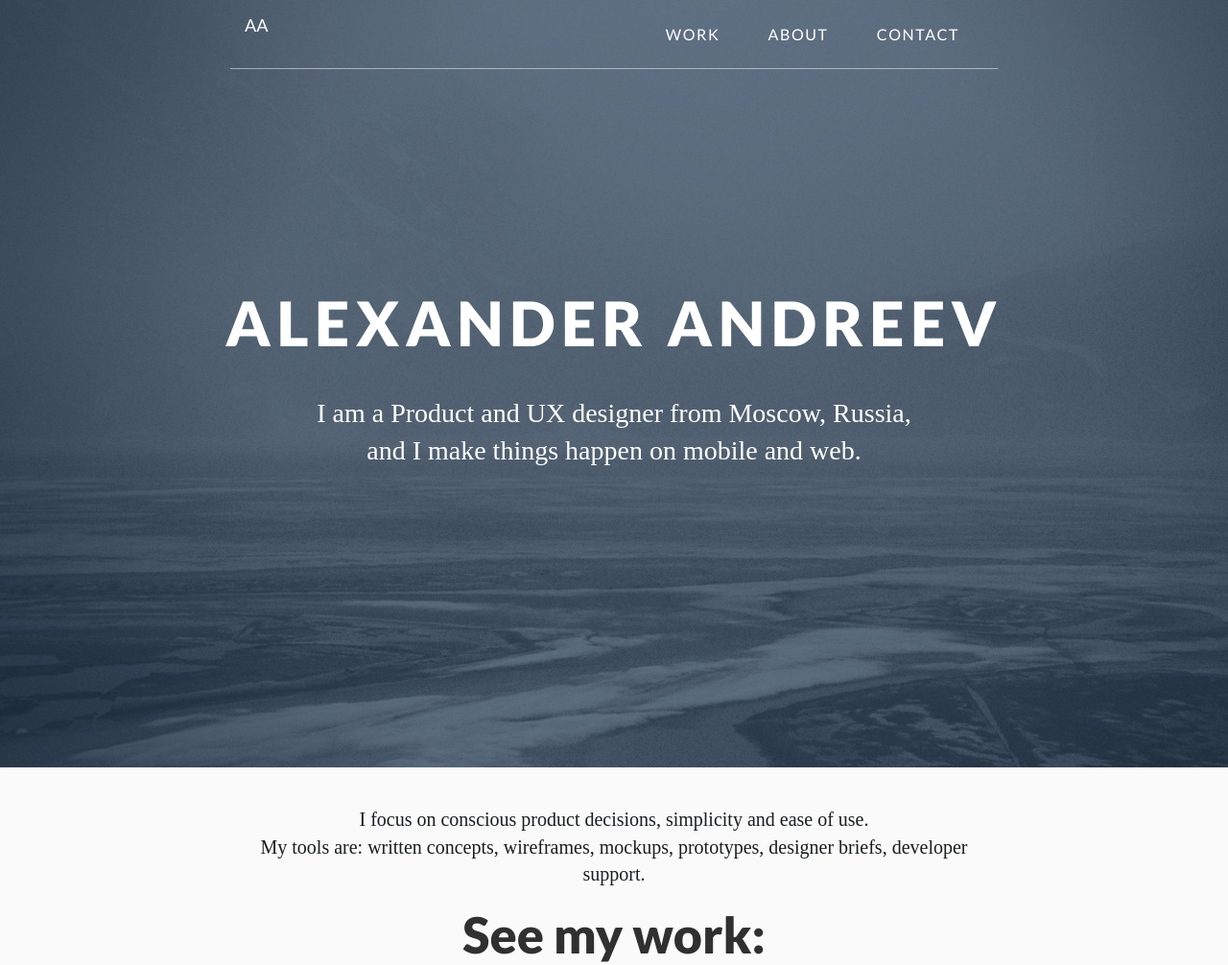
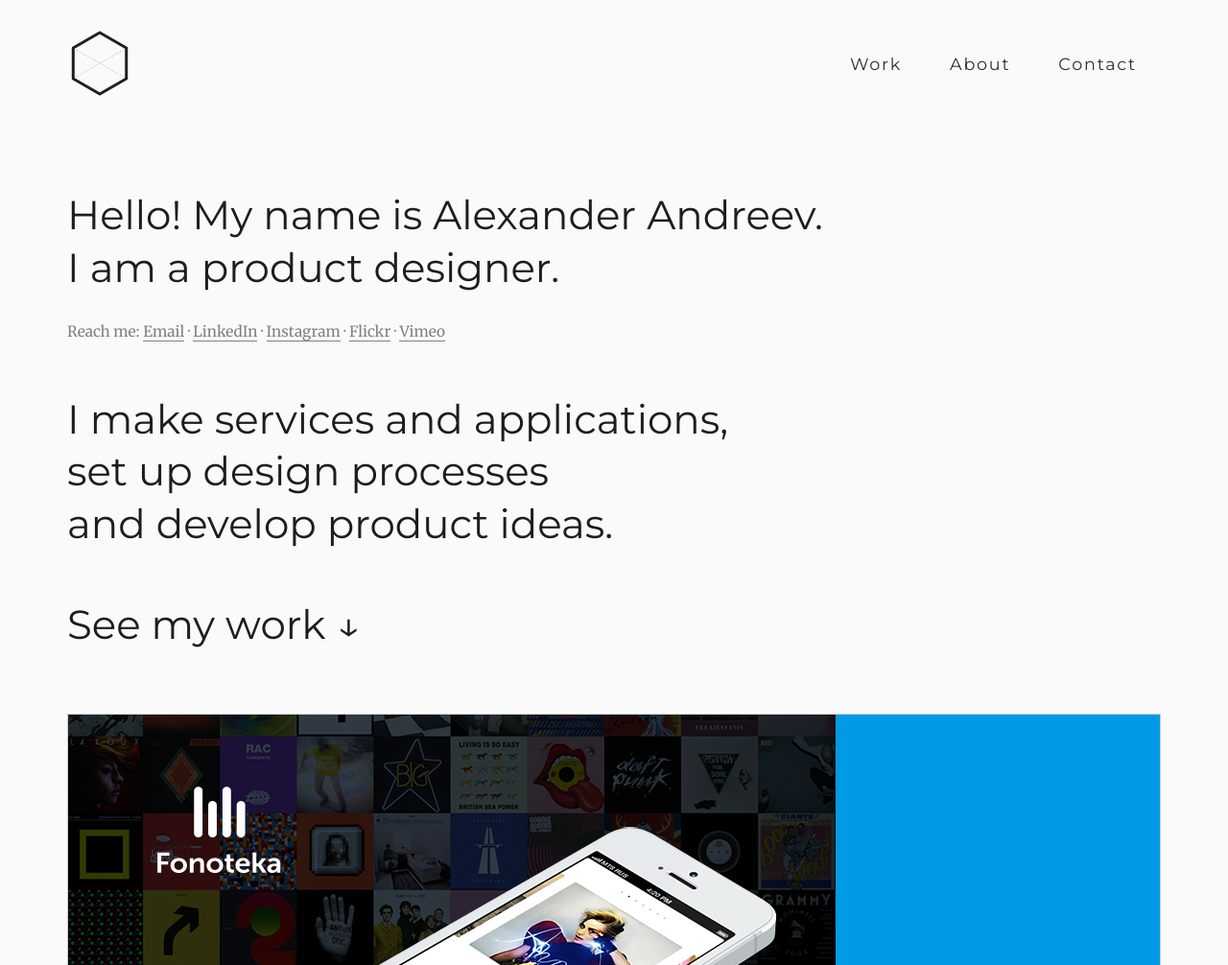
Before and after one commit to heyblackbox/heyblackbox.github.io, a plain HTML site: page home/index.html in a window 1280 px wide. Shown: the top 1006 px of the page at 96% size. Drawn offline with nearby package versions, Linux system fonts and the light colour scheme; a web font is replaced by a local one.

Commit message:
Updates homepage and new

```diff
--- a/css/heyblackbox.css
+++ b/css/heyblackbox.css
@@ -1,8 +1,9 @@
 html, body {
   margin: 0;
   height: 100%;
-  font-family: 'Gentium Book Basic', serif;
+  font-family: 'Merriweather', serif;
   font-size: 18px;
+  line-height: 1.6em;
 }
 
 body {
@@ -11,27 +12,38 @@ body {
   position: relative;
 }
 
+p {
+  margin-bottom: 1em;
+}
+
 .navbar-hbb {
-  font-family: 'Lato', sans-serif;
+  font-family: 'Montserrat', sans-serif;
 	font-weight: 400;
-	color: #fff;
-	position: absolute;
 	background: none;
 	margin-bottom: 0;
+	margin-top: 1.4em;
 	width: 100%;
 
 }
 
+.navbar-brand {
+  background-image: url('/images/logo.svg');
+  background-position: center center;
+  background-repeat: no-repeat;
+  width: 68px;
+  height: 68px;
+  padding: 0;
+}
+
 .navbar-hbb .container {
-  border-bottom: 1px solid rgba(255,255,255,0.5);
+  max-width: 1300px;
 }
 
 .navbar a {
-  color: #fff;
+  color: #303030;
 }
 
 .navbar li {
-  text-transform: uppercase;
   font-size: 0.8em;
   letter-spacing: 0.1em;
   padding: 10px;
@@ -43,26 +55,14 @@ body {
 
 div.container {
   margin: 0 auto;
-  max-width: 800px;
+  max-width: 1200px;
 }
 
 div.header_frame {
-  display: table;
-  background: #2C3E50 url('/images/bg2.jpg');
-  background-size: cover;
-  width: 100%;
-  height: 100%;
-  min-height: 100%;
-  margin-bottom: 2em;
+  padding-top: 2em;
+  margin-bottom: 3em;
 }
 
-div.header_content {
-  display:table-cell;
-  height: 100%;
-  text-align: center;
-  vertical-align: middle;
-  padding: 1em;
-}
 
 div.about_frame {
   background-color: #f0f0f0;
@@ -71,62 +71,49 @@ div.about_frame {
 
 }
 
-h1 {
-	font-family: 'Lato', sans-serif;
-	font-weight: 900;
+h1,h2,h3 {
+	font-family: 'Montserrat', sans-serif;
+	line-height: 1.3em;
 }
 
-h1.bigtitle {
-  font-family: 'Lato', sans-serif;
-	font-weight: 900;
-	text-transform: uppercase;
-	letter-spacing: 0.1em;
-	text-align: center;
-	color: #fff;
+h1 {
+	margin-top: 1.2em;
 	margin-bottom: 0.6em;
 }
 
+
 h2 {
-  font-family: 'Lato', sans-serif;
-	font-weight: 900;
 	font-size: 32px;
-	text-align: center;
-	color: #303030;
-	margin-bottom: 1em;
 }
 
 h3 {
-  font-family: 'Lato', sans-serif;
-	font-weight: 900;
-	font-size: 20px;
-	color: #303030;
+	font-size: 24px;
 	margin-bottom: 1em;
 	margin-top: 2em;
 }
 
-p.disclaimer {
-  text-align: center;
+.actions {
+  color: #808080;
 }
 
+.actions a {
+  color: #808080;
+  text-decoration: none;
+  border-bottom: 1px solid #808080;
+}
+
+
 p.lead {
-
   font-size: 1.2em;
   font-style: italic;
 }
 
 .small {
-  font-family: 'Lato', sans-serif;
   font-size: 0.7em;
+  line-height: 1.8em;
 }
 
-h4 {
-  font-family: 'Gentium Book Basic', serif;
-  font-weight: 400;
-  font-size: 1.1em;
-  color: #fff;
-  line-height: 1.4em;
-  margin-bottom: 1em;
-}
+
 
 
 div.work_item {
@@ -186,10 +173,6 @@ div.footer {
   color: #303030;
 }
 
-.portfolio .navbar-hbb .container {
-border-bottom: 1px solid #303030;
-}
-
 .portfolio h1 {
   color: #303030;
   text-align: left;
@@ -214,15 +197,14 @@ div.video {
 
 /* Portrait tablets and small desktops */
 @media(min-width:768px){
-  html, body { font-size: 20px; }
-  h1 { font-size: 64px; }
-  h1.bigtitle { font-size: 64px; }
-  h2 {font-size: 52px;}
+  html, body { font-size: 22px; }
+  h1 { font-size: 42px; }
+  h2 {font-size: 36px;}
   h3 {font-size: 28px;}
-  div.header_content {padding: 2em;}
   h4 {font-size: 1.4em;}
   span.nobrline { display:inline; }
   div.work_item div.image { height: 280px; }
+  .navbar>.container .navbar-brand, .navbar>.container-fluid .navbar-brand { margin-left: 0px;}
 
 }
 
@@ -235,3 +217,8 @@ div.video {
 @media (max-width: 480px) {
   div.work_item div.image { height: 140px; }
 }
+
+
+@media (min-width: 1200px) {
+
+}
--- a/home/index.html
+++ b/home/index.html
@@ -4,11 +4,15 @@
     <meta charset="utf-8">
     <meta http-equiv="X-UA-Compatible" content="IE=edge">
     <meta name="viewport" content="width=device-width, initial-scale=1">
-    <title>Alexander Andreev — Product and UX designer</title>
+    <title>Alexander Andreev — Product Designer</title>
+
+    <!-- Favicon -->
+    <link rel="icon" type="image/png" href="/images/favicon-32x32.png" sizes="32x32" />
+    <link rel="icon" type="image/png" href="/images/favicon-16x16.png" sizes="16x16" />
 
     <!-- Font imports -->
-    <link href='http://fonts.googleapis.com/css?family=Lato:400,900' rel='stylesheet' type='text/css'>
-    <link href='http://fonts.googleapis.com/css?family=Gentium+Book+Basic:400,400italic' rel='stylesheet' type='text/css'>
+    <link href='http://fonts.googleapis.com/css?family=Montserrat' rel='stylesheet' type='text/css'>
+    <link href='http://fonts.googleapis.com/css?family=Merriweather:400,700,400italic,700italic&subset=latin,cyrillic' rel='stylesheet' type='text/css'>
 
     <!-- Bootstrap -->
     <link href="/css/bootstrap.min.css" rel="stylesheet">
@@ -35,7 +39,7 @@
                   <span class="icon-bar"></span>
                   <span class="icon-bar"></span>
               </button>
-              <a href="/" class="navbar-brand">AA</a>
+              <a href="/" class="navbar-brand"></a>
           </div>
           <!-- Collection of nav links and other content for toggling -->
           <div id="navbarCollapse" class="collapse navbar-collapse">
@@ -48,27 +52,25 @@
       </div>
     </nav>
 
+    <div class="container">
 
     <div class="header_frame">
       <div class="header_content">
-        <h1 class="bigtitle">Alexander Andreev</h1>
-        <h4 class="big_intro"><span class="nobrline">I am a Product and UX designer</span>
-          <span class="nobrline">from Moscow, Russia,<br/></span>
-          <span class="nobrline">and I make things happen</span>
-          <span class="nobrline">on mobile and web.</span></h4>
+        <h1><span class="nobrline">Hello! My name is</span>
+            <span class="nobrline">Alexander&nbsp;Andreev.<br/></span>
+            <span class="nobrline">I am a product designer.<br/></span></h1>
+
+            <div class="small actions">
+              Reach me: <a href="mailto:heyblackbox@gmail.com" target="_blank">Email</a>&nbsp;&middot;&nbsp;<a href="http://www.linkedin.com/profile/view?id=210106955" target="_blank">LinkedIn</a>&nbsp;&middot;&nbsp;<a href="http://instagram.com/heyblackbox" target="_blank">Instagram</a>&nbsp;&middot;&nbsp;<a href="http://flickr.com/heyblackbox"  target="_blank">Flickr</a>&nbsp;&middot;&nbsp;<a href="http://vimeo.com/heyblackbox" target="_blank">Vimeo</a>
+
+            </div>
+
+        <h1><span class="nobrline">I make services and applications,<br/></span>
+            <span class="nobrline">set up design processes<br/></span>
+            <span class="nobrline">and develop product ideas.</span></h1>
+        <h1><span class="nobrline">See my work ↓</span></h1>
       </div>
     </div>
-
-    <div class="container">
-
-
-        <p class="disclaimer">I focus on conscious product decisions, simplicity and ease of use.<br>
-        My tools are: written concepts, wireframes, mockups, prototypes, designer briefs, developer support.
-        </p>
-
-        <h2>See my work:</h2>
-
-
 
         <div class="work_item" id="fonoteka">
           <figure class="image"><a href="/fonoteka/"><img class="img-responsive" src="/images/fonoteka.png" alt="Fonoteka Mobile App"></a></figure>
@@ -76,9 +78,6 @@
             <h2>Fonoteka music app</h3>
             <p class="work_item_desc">Brings back the value of a music record in a simple gesture-driven player interface.</p>
             <a href="/fonoteka/">
-              <button>
-                Read the whole story
-              </button>
             </a>
           </div>
         </div>
@@ -88,15 +87,9 @@
           <div class="meta">
             <h2>Zvooq mobile app</h3>
             <p class="work_item_desc">Brings back the value of a music record in a simple gesture-driven player interface.</p>
-            <button>
-              Read the whole story
-            </button>
           </div>
         </div>
 
-
-        <h2>The process</h2>
-        <p class="intro">Intro of the process</p>
 
         <div class="work_item" id="the process">
           Zvooq web app
```
Also changed, not shown: fonoteka/index.html (+13 -1 lines), index.html (+3 -2 lines), favicon.ico (added), images/favicon-16x16.png (added), images/favicon-32x32.png (added), images/github.svg (added), images/logo.svg (added), 1 other file.
